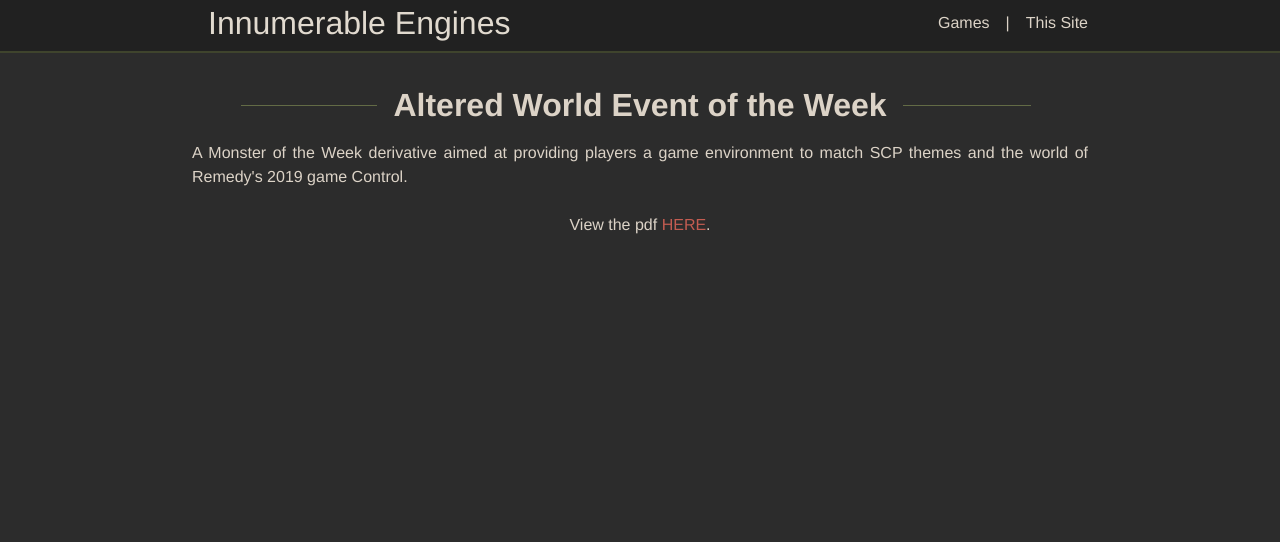
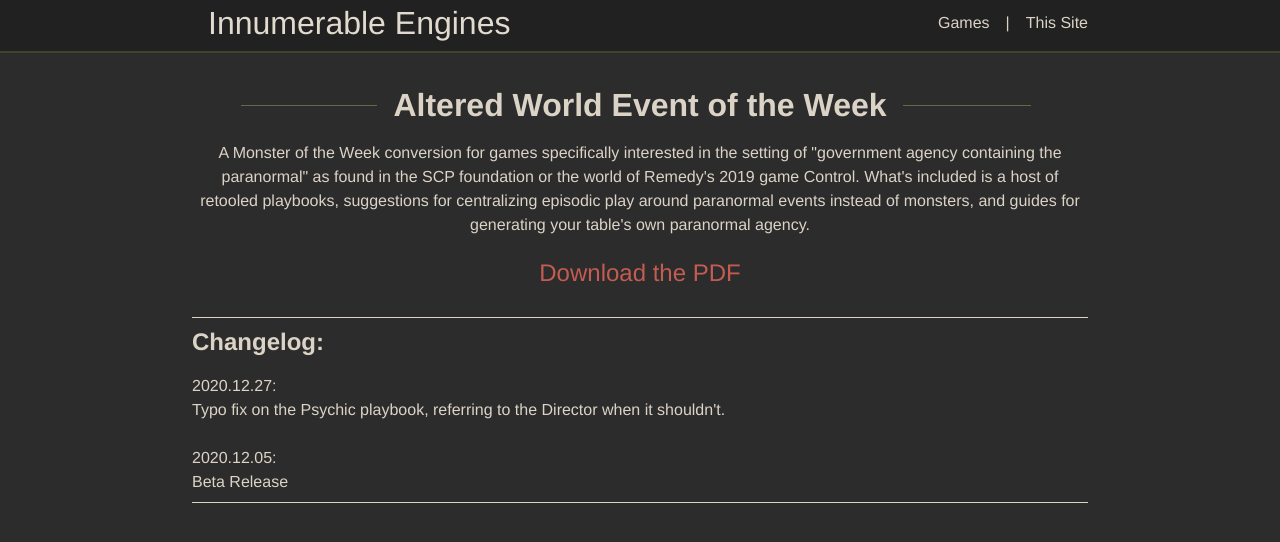
Before and after one commit to rfkeepers/innumerable-engines, a Vue app: page /aweoftheweek in a window 1280 px wide. Shown: the top 542 px of the page. Built offline with nearby package versions, Linux system fonts and the light colour scheme; the HTML template or start-up script is replaced by a standard one.

Commit message:
update pdf, improve awe page

```diff
--- a/src/views/games/AWEotW.vue
+++ b/src/views/games/AWEotW.vue
@@ -1,9 +1,17 @@
 <template>
 <div class="aweotw">
     <h1 class="aweotw__title">Altered World Event of the Week</h1>
-    <div>A Monster of the Week derivative aimed at providing players a game environment to match SCP themes and the world of Remedy's 2019 game Control.</div>
+    <div class="aweotw__blurb">A Monster of the Week conversion for games specifically interested in the setting of "government agency containing the paranormal" as found in the SCP foundation or the world of Remedy's 2019 game Control.  What's included is a host of retooled playbooks, suggestions for centralizing episodic play around paranormal events instead of monsters, and guides for generating your table's own paranormal agency.</div>
     <br>
-    <div>View the pdf <a href="./aweoftheweek.pdf" target="_blank">HERE</a>.</div>
+    <div class="aweotw__download"><a href="./aweoftheweek.pdf" target="_blank">Download the PDF</a></div>
+    <div class="aweotw__changelog">
+      <h2>Changelog:</h2>
+      <div>2020.12.27:</div>
+      <div>Typo fix on the Psychic playbook, referring to the Director when it shouldn't.</div>
+      <br>
+      <div>2020.12.05:</div>
+      <div>Beta Release</div>
+    </div>
 </div>
 </template>
 
@@ -55,5 +63,41 @@
       }
     }
   }
+
+  &__download {
+    font-size: 1.5em;
+  }
+
+  &__blurb {
+    text-align: center;
+  }
+
+  &__changelog {
+    margin-top: 24px;
+    text-align: left;
+    width: 100%;
+
+    &:after {
+      content: "";
+      display: block;
+      width: 100%;
+      height: 1px;
+      background: $color-text;
+      position: relative;
+      top: 8px;
+    }
+
+    &:before {
+      content: "";
+      display: block;
+      width: 100%;
+      height: 1px;
+      background: $color-text;
+      position: relative;
+      top: 8px;
+    }
+  }
+
+
 }
 </style>
```
Also changed, not shown: 1 other file (tests, documents, lock files or other folders).
